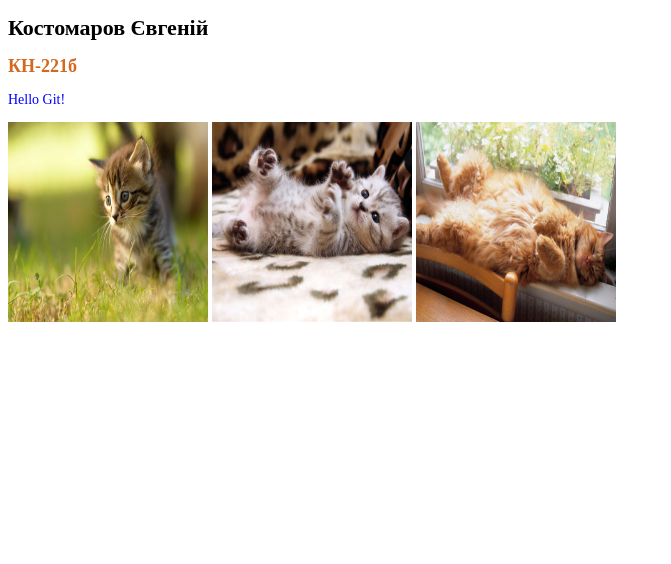
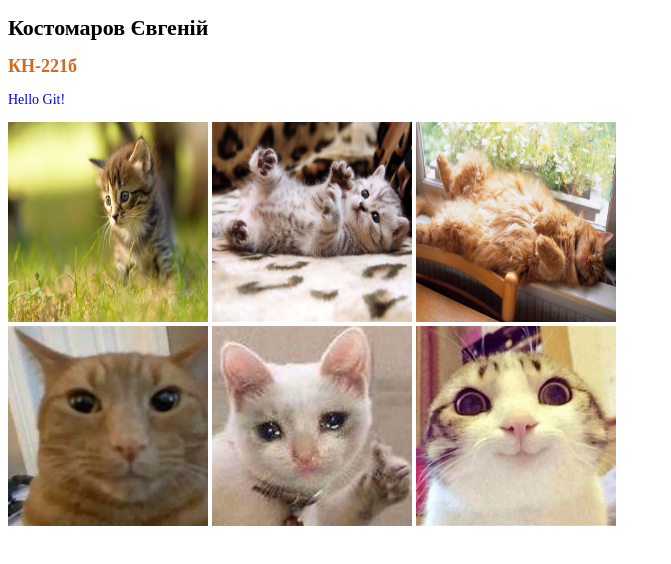
Before and after one commit to Yevhenii28/MyRRKYI, a plain HTML site: page index.html in a window 1280 px wide. Shown: the whole page, without its empty margins (0-671 px from the left). Drawn offline with Linux system fonts and the light colour scheme.

Commit message:
Add more <img> tags in index.html

```diff
--- a/index.html
+++ b/index.html
@@ -12,5 +12,9 @@
         <img src="images/img1.jpg" style="width: 200px; height: 200px;">
         <img src="images/img2.jpg" style="width: 200px; height: 200px;">
         <img src="images/img3.jpg" style="width: 200px; height: 200px;">
+        <br>
+        <img src="images/img4.jpg" style="width: 200px; height: 200px;">
+        <img src="images/img5.jpg" style="width: 200px; height: 200px;">
+        <img src="images/img6.jpg" style="width: 200px; height: 200px;">
     </body>
 </html>
```
